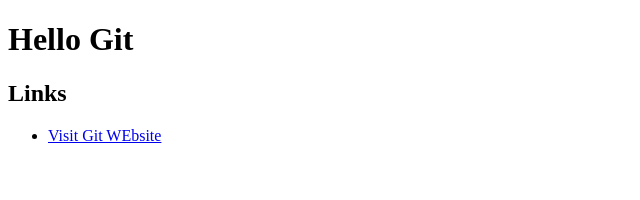
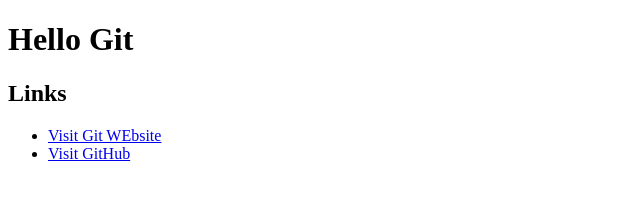
Before and after one commit to ekaterinadavydkina/lessonGit, a plain HTML site: page index.html in a window 1280 px wide. Shown: the whole page, without its empty margins (0-640 px from the left). Drawn offline with Linux system fonts and the light colour scheme.

Commit message:
Add GitHub link

```diff
--- a/index.html
+++ b/index.html
@@ -15,6 +15,9 @@
             <li>
                 <a href="https://git-scm.com/">Visit Git WEbsite</a>
             </li>
+            <li>
+                <a href="https://github.com/">Visit GitHub</a>
+            </li>
         </ul>
     </main>
 </body>
```
